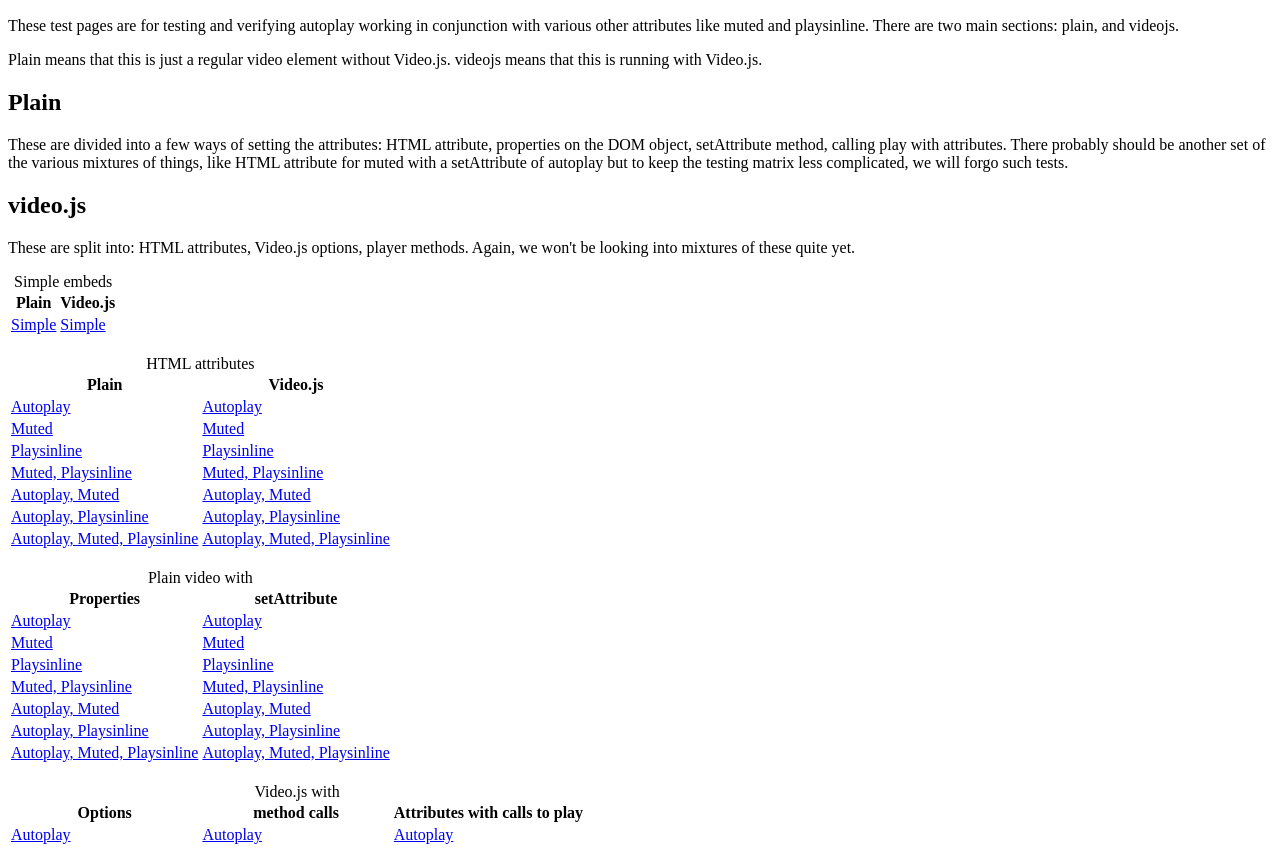
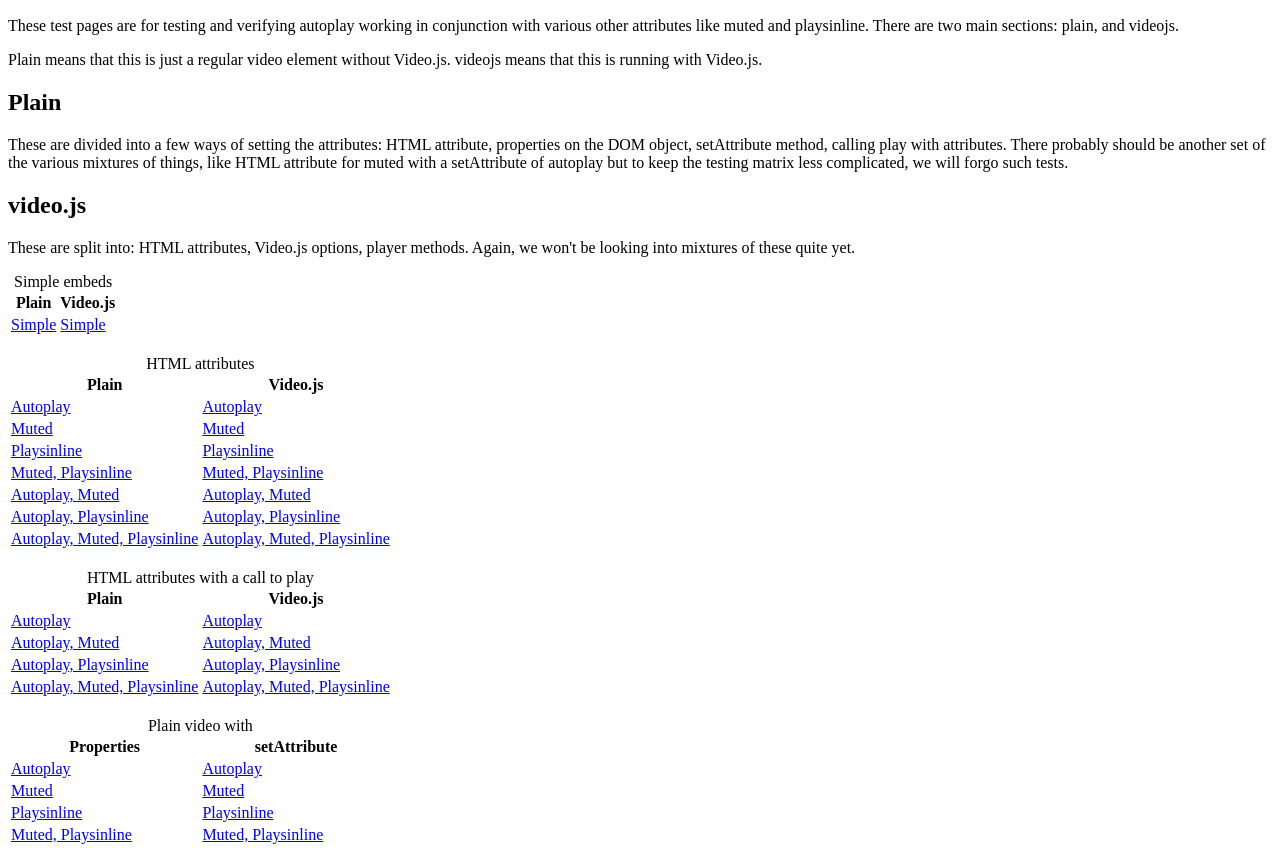
Before and after one commit to videojs/autoplay-tests, a website: page index.html in a window 1280 px wide. Shown: the part 96-944 px from the top of the page. Drawn offline with Linux system fonts and the light colour scheme.

Commit message:
another set of cases

```diff
--- a/index.html
+++ b/index.html
@@ -75,6 +75,36 @@
 <br>
 
 <table>
+  <caption>HTML attributes with a call to play</caption>
+  <thead>
+    <tr>
+      <th>Plain</th>
+      <th>Video.js</th>
+    </tr>
+  </thead>
+  <tbody>
+    <tr>
+      <td><a href="./plain/play/autoplay.html">Autoplay</a></td>
+      <td><a href="./videojs/play/autoplay.html">Autoplay</a></td>
+    </tr>
+    <tr>
+      <td><a href="./plain/play/autoplay-muted.html">Autoplay, Muted</a></td>
+      <td><a href="./videojs/play/autoplay-muted.html">Autoplay, Muted</a></td>
+    </tr>
+    <tr>
+      <td><a href="./plain/play/autoplay-playsinline.html">Autoplay, Playsinline</a></td>
+      <td><a href="./videojs/play/autoplay-playsinline.html">Autoplay, Playsinline</a></td>
+    </tr>
+    <tr>
+      <td><a href="./plain/play/autoplay-muted-playsinline.html">Autoplay, Muted, Playsinline</a></td>
+      <td><a href="./videojs/play/autoplay-muted-playsinline.html">Autoplay, Muted, Playsinline</a></td>
+    </tr>
+  </tbody>
+</table>
+
+<br>
+
+<table>
   <caption>Plain video with</caption>
   <thead>
     <tr>
@@ -122,14 +152,12 @@
     <tr>
       <th>Options</th>
       <th>method calls</th>
-      <th>Attributes with calls to play</th>
     </tr>
   </thead>
   <tbody>
     <tr>
       <td><a href="./videojs/options/autoplay.html">Autoplay</a></td>
       <td><a href="./videojs/methods/autoplay.html">Autoplay</a></td>
-      <td><a href="./videojs/play/autoplay.html">Autoplay</a></td>
     </tr>
     <tr>
       <td><a href="./videojs/options/muted.html">Muted</a></td>
@@ -146,17 +174,14 @@
     <tr>
       <td><a href="./videojs/options/autoplay-muted.html">Autoplay, Muted</a></td>
       <td><a href="./videojs/methods/autoplay-muted.html">Autoplay, Muted</a></td>
-      <td><a href="./videojs/play/autoplay-muted.html">Autoplay, Muted</a></td>
     </tr>
     <tr>
       <td><a href="./videojs/options/autoplay-playsinline.html">Autoplay, Playsinline</a></td>
       <td><a href="./videojs/methods/autoplay-playsinline.html">Autoplay, Playsinline</a></td>
-      <td><a href="./videojs/play/autoplay-playsinline.html">Autoplay, Playsinline</a></td>
     </tr>
     <tr>
       <td><a href="./videojs/options/autoplay-muted-playsinline.html">Autoplay, Muted, Playsinline</a></td>
       <td><a href="./videojs/methods/autoplay-muted-playsinline.html">Autoplay, Muted, Playsinline</a></td>
-      <td><a href="./videojs/play/autoplay-muted-playsinline.html">Autoplay, Muted, Playsinline</a></td>
     </tr>
   </tbody>
 </table>
```
Also changed, not shown: plain/play/autoplay-muted-playsinline.html (added, +10 -0 lines), plain/play/autoplay-muted.html (added, +10 -0 lines), plain/play/autoplay-playsinline.html (added, +10 -0 lines), plain/play/autoplay.html (added, +10 -0 lines).
